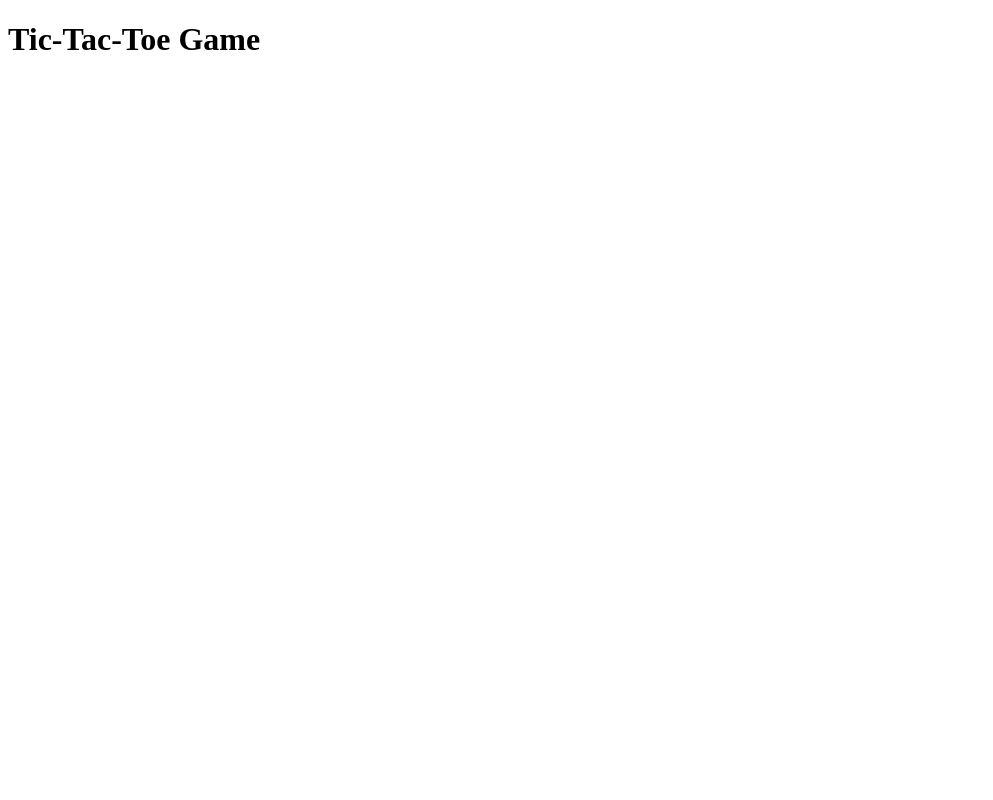
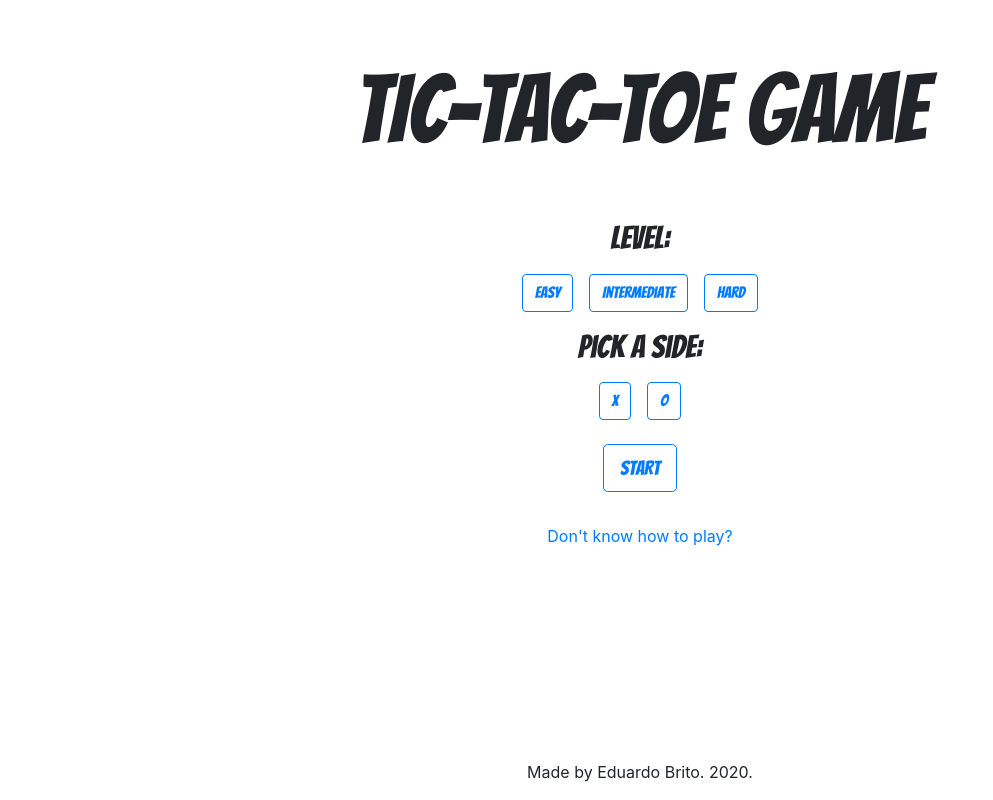
Before and after one commit to edabrito7/Tic-Tac-Toe, a plain HTML site: page index.html in a window 1280 px wide. Shown: the whole page, without its empty margins (0-993 px from the left). Drawn offline with nearby package versions, Linux system fonts and the light colour scheme.

Commit message:
Creating landing page for game

```diff
--- a/index.html
+++ b/index.html
@@ -2,10 +2,43 @@
 <html>
 <head>
 	<title>Tic-Tac-Toe Game</title>
-	<link rel="stylesheet" type="text/css" href="style.css">
+	<link href="https://fonts.googleapis.com/css2?family=Bangers&display=swap" rel="stylesheet">
+
+	<meta charset="utf-8">
+    <meta name="viewport" content="width=device-width, initial-scale=1, shrink-to-fit=no">
+    <!-- Bootstrap CSS from a CDN. This way you don't have to include the bootstrap file yourself -->
+    <link rel="stylesheet" href="https://stackpath.bootstrapcdn.com/bootstrap/4.3.1/css/bootstrap.min.css" integrity="sha384-ggOyR0iXCbMQv3Xipma34MD+dH/1fQ784/j6cY/iJTQUOhcWr7x9JvoRxT2MZw1T" crossorigin="anonymous">
+
+    <link rel="stylesheet" type="text/css" href="style.css">
+
 </head>
 <body>
-	<h1>Tic-Tac-Toe Game</h1>
+	<h1 class="title text-center text-uppercase m-5 p-1">Tic-Tac-Toe Game</h1>
+	<div class="flex ">
+		<h2 class="levelTittle text-center m-2">Level:</h2>
+		<div class="d-flex justify-content-center ">
+			<button type="button" class="btn btn-outline-primary m-2">Easy</button>
+			<button type="button" class="btn btn-outline-primary m-2">Intermediate</button>
+			<button type="button" class="btn btn-outline-primary m-2">Hard</button>
+		</div>
+	</div>
+	<div class="">
+		<h2 class="sideTittle text-center m-2">Pick a side:</h2>
+		<div class="d-flex justify-content-center">
+			<button type="button" class="btn btn-outline-primary m-2">X</button>
+			<button type="button" class="btn btn-outline-primary m-2">O</button>
+		</div>
+	</div>
+	<div class="d-flex justify-content-center ">
+		<button  id="playButton" type="button" class="btn btn-outline-primary text-uppercase btn-lg m-3">start</button>
+	</div>
+	<div class="d-flex justify-content-center m-3">
+		<a href="https://en.wikipedia.org/wiki/Tic-tac-toe#Game_play" class="text-decoration-none text-center">Don't know how to play?</a>
+	</div>
+	<footer class="text-center">
+		Made by Eduardo Brito. 2020.
+	</footer>
+
 	<script type="text/javascript" src="script.js"></script>
 </body>
 </html>
--- a/script.js
+++ b/script.js
@@ -0,0 +1,13 @@
+const playButton = document.getElementById("playButton");
+
+
+
+const onRouteChange = () => {
+
+	location.href = "game.html";
+
+}
+
+
+
+playButton.addEventListener("click", onRouteChange);
--- a/style.css
+++ b/style.css
@@ -0,0 +1,29 @@
+h1, h2, button, li {
+	font-family: 'Bangers', cursive;
+
+}
+
+h1 {
+	font-size: 6em;
+}
+
+
+@media only screen and (max-width: 600px) {
+	h1 {
+		font-size: 2.5em;
+	}
+	h2 {
+		font-size: 1.5em;
+	}
+}
+
+.container {
+	justify-content: center;
+}
+
+footer {
+  position: absolute;
+  bottom: 0;
+  width: 100%;
+  height: 2.5rem;            /* Footer height */
+}
```
Also changed, not shown: game.html (added, +9 -0 lines), README.md.
